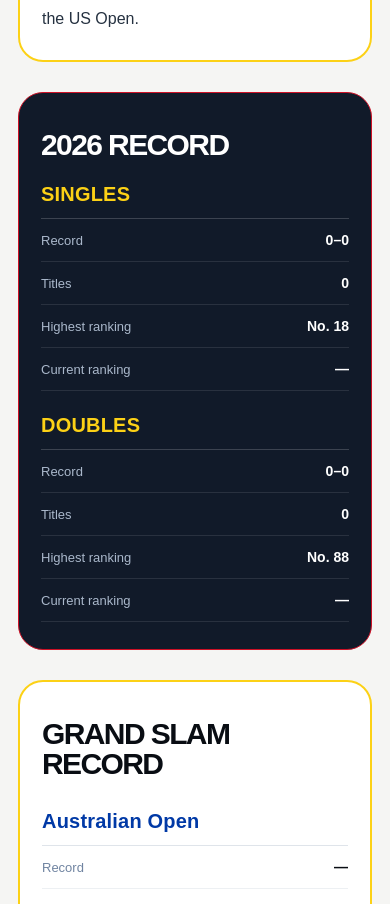
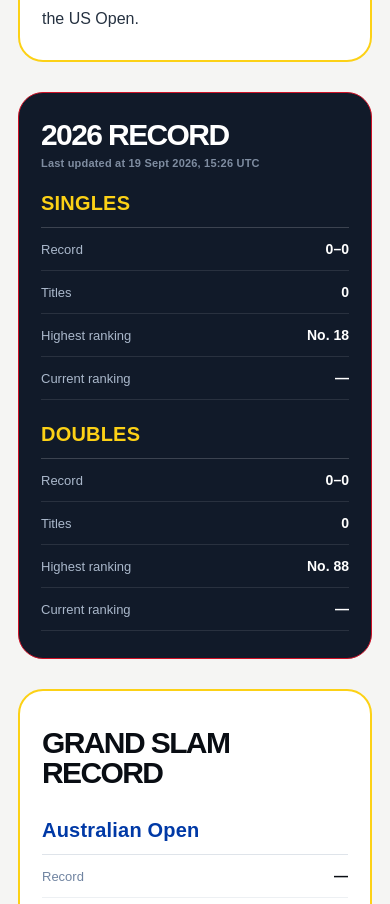
Before and after one commit to DominicFieldiGamingWriter/DidAlexWin, a Next.js app: page / in a window 390 px wide. Shown: the part 1926-2830 px from the top of the page. Built offline with nearby package versions, Linux system fonts and the light colour scheme; no server answers; the database is empty.

Commit message:
Show live data last-updated time

```diff
--- a/app/globals.css
+++ b/app/globals.css
@@ -355,6 +355,27 @@
   color: #fcd116 !important;
 }
 
+.career-heading-row {
+  display: flex;
+  align-items: baseline;
+  justify-content: space-between;
+  gap: 20px;
+  margin-bottom: 24px;
+}
+
+.career-heading-row .section-title {
+  margin: 0;
+}
+
+.stats-updated {
+  flex: 0 0 auto;
+  color: #7f8da1;
+  font-size: 11px;
+  font-weight: 700;
+  letter-spacing: .2px;
+  white-space: nowrap;
+}
+
 .section-card .section-label {
   color: #7084a1;
 }
@@ -622,6 +643,16 @@
 }
 
 @media (max-width: 820px) {
+  .career-heading-row {
+    align-items: flex-start;
+    flex-direction: column;
+    gap: 7px;
+  }
+
+  .stats-updated {
+    white-space: normal;
+  }
+
   .career-card,
   .grand-slam-card {
     padding: 27px 22px;
--- a/app/page.tsx
+++ b/app/page.tsx
@@ -12,6 +12,22 @@
     day: "numeric",
     month: "short",
     year: "numeric",
+  });
+}
+
+function formatDateTime(value: unknown) {
+  if (typeof value !== "string" || !value) return "—";
+  const date = new Date(value);
+  if (Number.isNaN(date.getTime())) return "—";
+  return date.toLocaleString("en-GB", {
+    day: "numeric",
+    month: "short",
+    year: "numeric",
+    hour: "2-digit",
+    minute: "2-digit",
+    hour12: false,
+    timeZone: "UTC",
+    timeZoneName: "short",
   });
 }
 
@@ -325,7 +341,12 @@
       </section>
 
       <section className="career-card">
-        <h2 className="section-title">2026 RECORD</h2>
+        <div className="career-heading-row">
+          <h2 className="section-title">2026 RECORD</h2>
+          <span className="stats-updated">
+            Last updated at {formatDateTime(data.lastUpdated)}
+          </span>
+        </div>
 
         <div className="stats-grid">
           <div className="stats-column">
--- a/lib/supabase.ts
+++ b/lib/supabase.ts
@@ -19,6 +19,7 @@
 };
 
 type SupabaseStats = {
+  updated_at: string | null;
   singles_wins: number | null;
   singles_losses: number | null;
   doubles_wins: number | null;
@@ -119,7 +120,7 @@
         `eala_matches?player_id=eq.${EALA_ID}&category=eq.singles&status=eq.completed&select=match_start,round_name,eala_won,raw_json&limit=500`
       ),
       fetchTable<SupabaseStats>(
-        `eala_stats?player_id=eq.${EALA_ID}&select=singles_wins,singles_losses,doubles_wins,doubles_losses,singles_titles,doubles_titles,highest_singles_ranking,highest_doubles_ranking,grand_slam_singles&limit=1`
+        `eala_stats?player_id=eq.${EALA_ID}&select=updated_at,singles_wins,singles_losses,doubles_wins,doubles_losses,singles_titles,doubles_titles,highest_singles_ranking,highest_doubles_ranking,grand_slam_singles&limit=1`
       ),
       fetchTable<SupabaseRanking>(
         `eala_rankings?player_id=eq.${EALA_ID}&select=ranking_type,ranking&order=ranking_date.desc&limit=20`
@@ -140,6 +141,7 @@
     const next = nextRows[0];
 
     return {
+      lastUpdated: stats.updated_at ?? null,
       latestMatch: latestMatch(matches),
       nextMatch: next
         ? {
--- a/lib/wta.ts
+++ b/lib/wta.ts
@@ -6,6 +6,7 @@
 export type WtaMatch = Record<string, unknown>;
 
 export type DashboardData = {
+  lastUpdated: string | null;
   latestMatch: WtaMatch | null;
   nextMatch: {
     tournament: string;
@@ -461,6 +462,7 @@
   const doublesRecord = rankRecord(doubles);
 
   return {
+    lastUpdated: new Date().toISOString(),
     latestMatch,
     nextMatch:
       singlesResult.ok || doublesResult.ok
```
